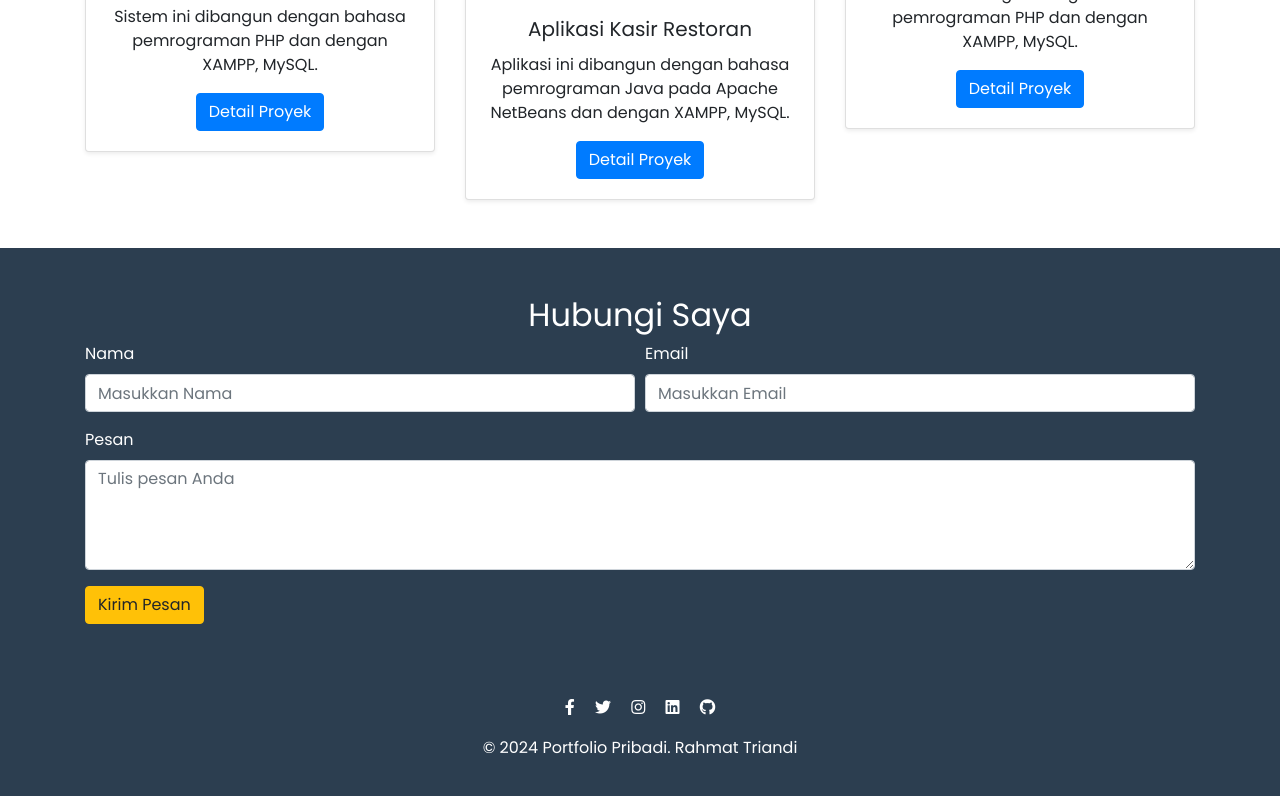
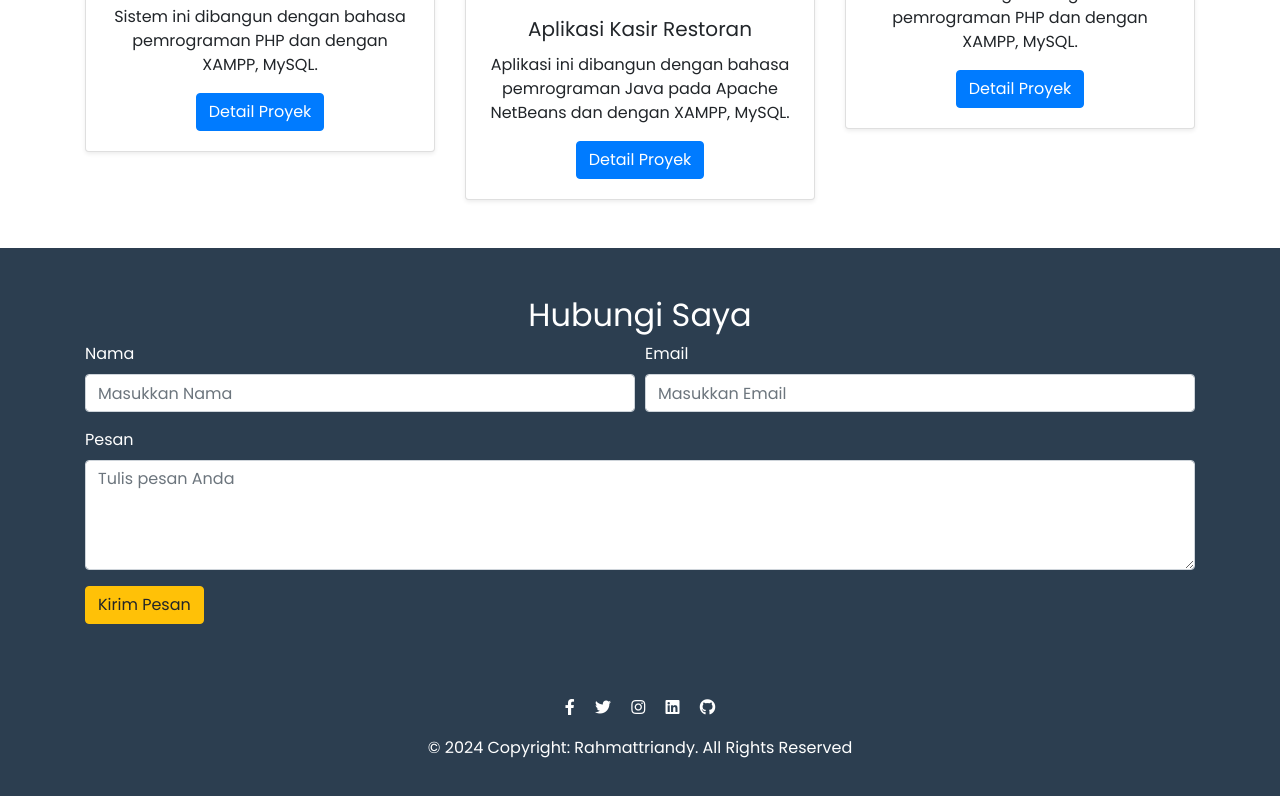
Before and after one commit to Destyne-iu/My-Biodata, a plain HTML site: page index.html in a window 1280 px wide. Shown: the part 1745-2541 px from the top of the page. Drawn offline with nearby package versions, Linux system fonts and the light colour scheme.

Commit message:
Update index.html

```diff
--- a/index.html
+++ b/index.html
@@ -145,7 +145,7 @@
           <i class="fab fa-github"></i>
         </a>
       </div>
-      <p>&copy; 2024 Portfolio Pribadi. Rahmat Triandi</p>
+      <p>&copy; 2024 Copyright: Rahmattriandy. All Rights Reserved</p>
     </div>
   </footer>
 
```
